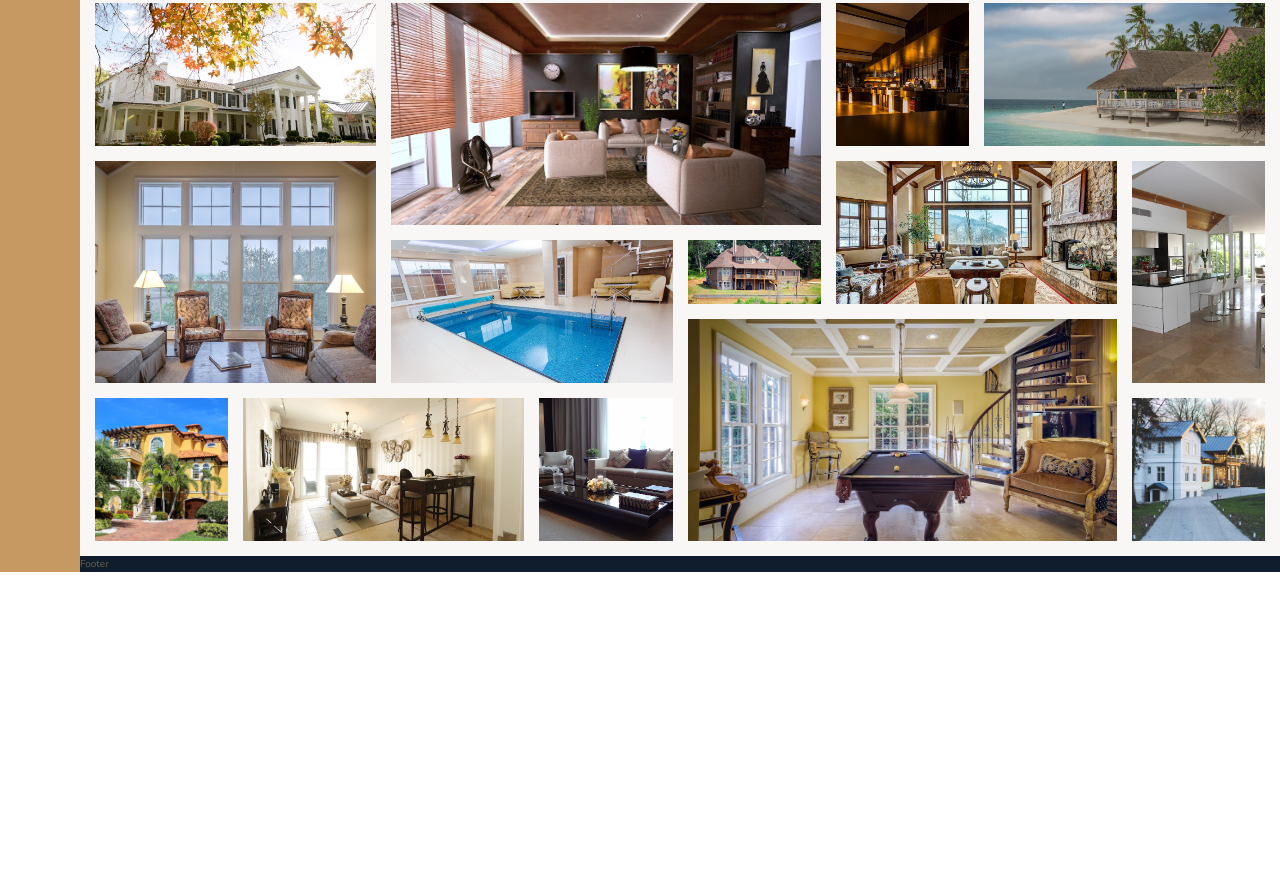
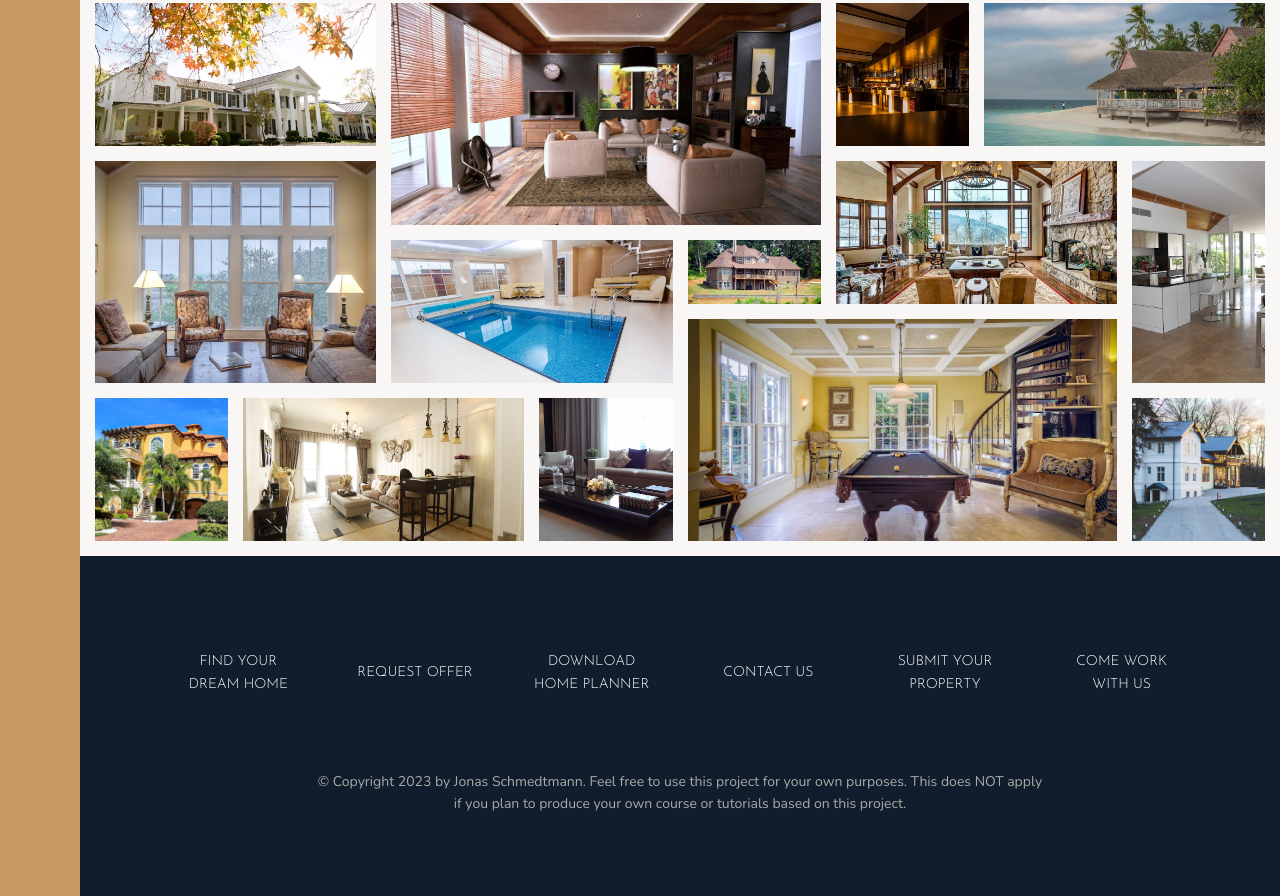
Before and after one commit to angiejo21/nexter, a website: page index.html in a window 1280 px wide. Shown: the part 3084-3980 px from the top of the page. Before the commit the page ends 3656 px from the top, so only its background shows below. Drawn offline with nearby package versions, Linux system fonts and the light colour scheme.

Commit message:
+ footer

```diff
--- a/index.html
+++ b/index.html
@@ -358,6 +358,32 @@
         />
       </figure>
     </section>
-    <footer class="footer">Footer</footer>
+    <footer class="footer">
+      <ul class="nav">
+        <li class="nav__item">
+          <a href="#" class="nav__link">Find your dream home</a>
+        </li>
+        <li class="nav__item">
+          <a href="#" class="nav__link">Request offer</a>
+        </li>
+        <li class="nav__item">
+          <a href="#" class="nav__link">Download home planner</a>
+        </li>
+        <li class="nav__item">
+          <a href="#" class="nav__link">Contact us</a>
+        </li>
+        <li class="nav__item">
+          <a href="#" class="nav__link">Submit your property</a>
+        </li>
+        <li class="nav__item">
+          <a href="#" class="nav__link">Come work with us</a>
+        </li>
+      </ul>
+      <p class="copyright">
+        &copy; Copyright 2023 by Jonas Schmedtmann. Feel free to use this
+        project for your own purposes. This does NOT apply if you plan to
+        produce your own course or tutorials based on this project.
+      </p>
+    </footer>
   </body>
 </html>
--- a/sass/_footer.scss
+++ b/sass/_footer.scss
@@ -1,4 +1,42 @@
 .footer {
   background-color: $color-secondary;
   grid-column: full-start / full-end;
+
+  padding: 8rem;
 }
+
+.nav {
+  list-style: none;
+  display: grid;
+  grid-template-columns: repeat(auto-fit, minmax(15rem, 1fr));
+  gap: 2rem;
+  align-items: center;
+
+  &__link:link,
+  &__link:visited {
+    font-size: 1.4rem;
+    color: #fff;
+    text-decoration: none;
+    font-family: $font-display;
+    text-transform: uppercase;
+    text-align: center;
+    padding: 1.5rem;
+    display: block;
+    transition: all 0.2s;
+  }
+  &__link:hover,
+  &__link:active {
+    background-color: rgba(#fff, 0.05);
+    transform: translateY(-3px);
+  }
+}
+
+.copyright {
+  font-size: 1.4rem;
+  color: $color-grey-light-2;
+  margin-top: 6rem;
+  margin-right: auto;
+  margin-left: auto;
+  text-align: center;
+  width: 70%;
+}
```
Also changed, not shown: css/style.css.
